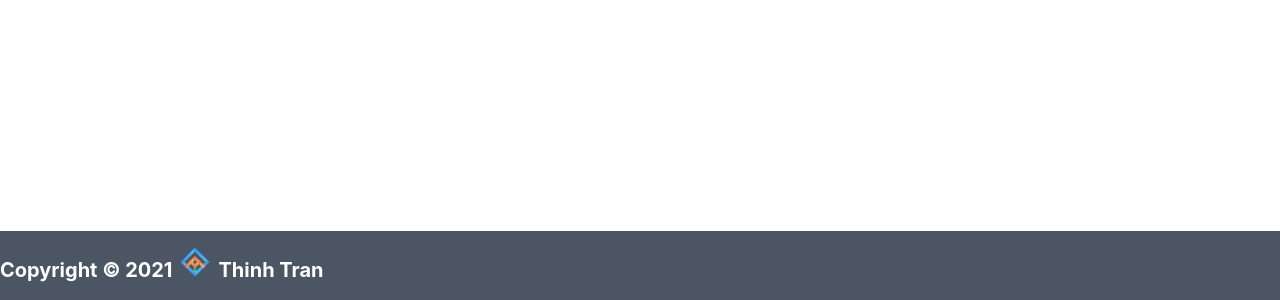
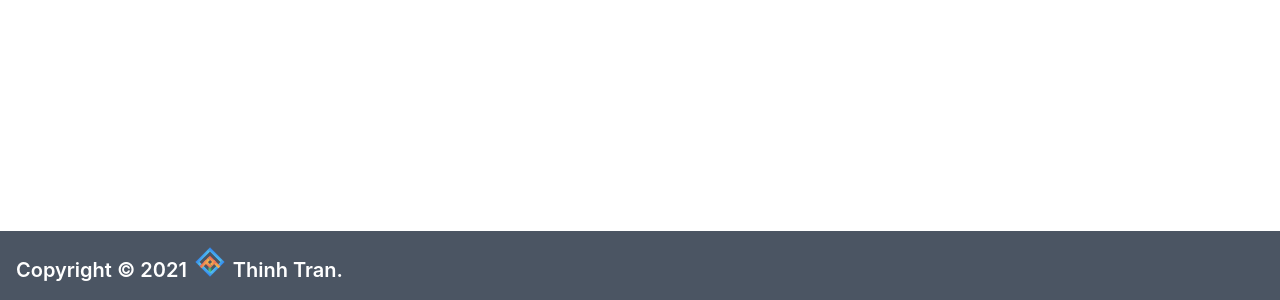
Before and after one commit to thinhtran3588/manga-view, a Next.js app: page / in a window 1280 px wide. Shown: the part 1885-2185 px from the top of the page. Built offline with nearby package versions, Linux system fonts and the light colour scheme.

Commit message:
update footer style

```diff
--- a/src/core/components/footer.tsx
+++ b/src/core/components/footer.tsx
@@ -18,12 +18,17 @@ export const Footer = (): JSX.Element => {
   return (
     <footer className='bg-gray-600'>
       <div className='container mx-auto text-white py-4'>
-        <a href={SITE_AUTHOR_LINK} target='_blank' rel='noopener noreferrer' className='text-xl font-bold'>
+        <a
+          href={SITE_AUTHOR_LINK}
+          target='_blank'
+          rel='noopener noreferrer'
+          className='mx-4 font-semibold text-sm md:text-xl text-center'
+        >
           {getI18nText(FOOTER_I18N_TEXT, 'COPYRIGHT', router)}
           <span className='mx-2'>
             <Image src='/tqt-icon.svg' alt='Vercel Logo' width={30} height={30} />
           </span>
-          {SITE_AUTHOR}
+          {SITE_AUTHOR}.
         </a>
       </div>
     </footer>
```
